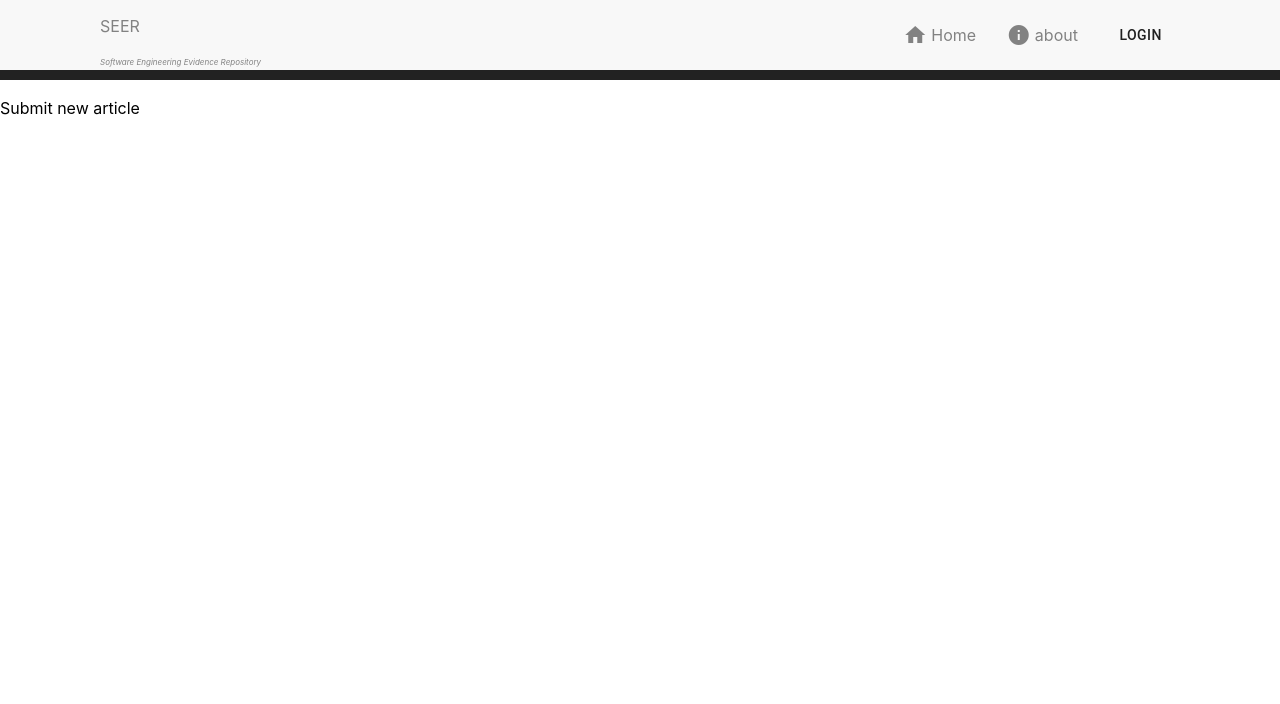
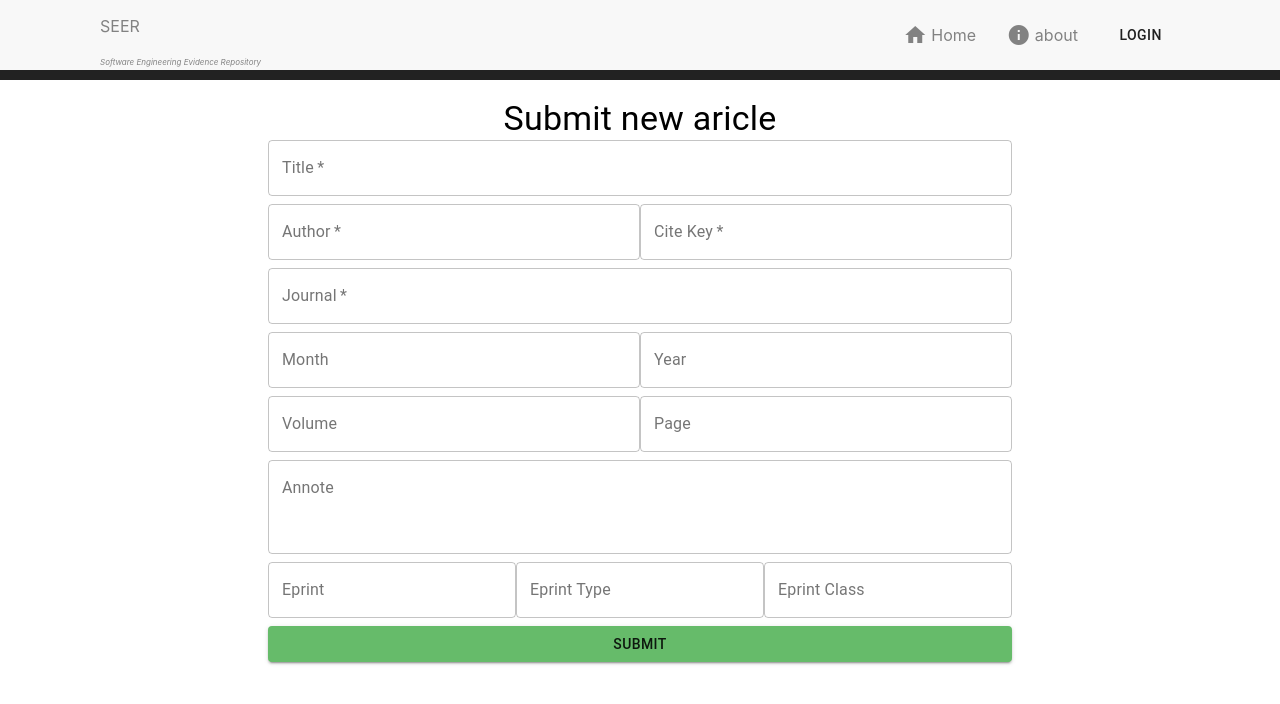
Before and after one commit to MinhPhu0304/Seer, a React (Create React App) app in the folder frontend/: page /submit in a window 1280 px wide. Shown: the top 704 px of the page. Built offline with nearby package versions, Linux system fonts and the light colour scheme.

Commit message:
Feature: add basic submit article form

```diff
--- /dev/null
+++ b/frontend/src/components/pages/submitArticle/index.css
@@ -0,0 +1,13 @@
+.submit_article__container {
+  display: grid;
+  justify-content: center;
+  grid-gap: 8px;
+}
+
+.fill__Column > * {
+  width: 50%;
+}
+
+.fill__Column3 > * {
+  width: 100% / 3;
+}
--- a/frontend/src/components/pages/submitArticle/index.jsx
+++ b/frontend/src/components/pages/submitArticle/index.jsx
@@ -1,9 +1,120 @@
 import React from 'react'
+import { Formik, Form } from 'formik'
+import { Typography, TextField, Button } from '@material-ui/core'
+
+import './index.css';
 
 export function SubmitArticle() {
   return (
     <div>
-      Submit new article
+      <Typography variant="h4" align="center">Submit new aricle</Typography>
+      <SubmitArticleForm />
     </div>
   )
 }
+
+function SubmitArticleForm() {
+
+  const handleValidate = (values) => {
+
+  }
+
+  const handleFormikSubmit = async (value) => {
+
+  }
+  return (
+    <Formik initialValues={getInitialFormValue()}
+      onSubmit={handleFormikSubmit}
+      validate={handleValidate}>
+      {({ isSubmitting, values, handleChange }) => (
+        <Form className="submit_article__container">
+          <TextField label="Title"
+            variant="outlined"
+            onChange={handleChange}
+            name="title"
+            required value={values.title} />
+          <div className="fill__Column">
+            <TextField
+              label="Author"
+              name="author"
+              variant="outlined"
+              required
+              onChange={handleChange}
+              value={values.author} />
+            <TextField
+              label="Cite Key"
+              variant="outlined" name="citeKey"
+              required
+              onChange={handleChange}
+              value={values.citeKey} />
+          </div>
+          <TextField label="Journal"
+            variant="outlined" name="journal"
+            onChange={handleChange}
+            required
+            value={values.journal} />
+          <div className="fill__Column">
+            <TextField label="Month"
+              variant="outlined" name="month"
+              onChange={handleChange}
+              value={values.month} />
+            <TextField label="Year"
+              onChange={handleChange}
+              variant="outlined" name="year"
+              value={values.year} />
+          </div>
+          <div className="fill__Column">
+            <TextField label="Volume"
+              variant="outlined" name="volume"
+              onChange={handleChange}
+              value={values.volume} />
+            <TextField label="Page"
+              onChange={handleChange}
+              variant="outlined" name="page"
+              value={values.page} />
+          </div>
+          <TextField label="Annote"
+            variant="outlined"
+            name="annote"
+            onChange={handleChange}
+            rows={3} multiline={true} value={values.annote} />
+          <div className="fill__Column3">
+            <TextField label="Eprint"
+              variant="outlined"
+              onChange={handleChange}
+              name="eprint"
+              value={values.eprint} />
+            <TextField label="Eprint Type"
+              variant="outlined"
+              name="eprinttype"
+              onChange={handleChange} value={values.eprinttype} />
+            <TextField label="Eprint Class"
+              variant="outlined"
+              name="eprintclass" onChange={handleChange}
+              value={values.eprintclass} />
+          </div>
+          <Button type="submit" variant="contained" color="primary" disabled={isSubmitting}>
+            Submit
+          </Button>
+        </Form>)
+      }
+    </Formik>
+  )
+}
+
+function getInitialFormValue() {
+  return {
+    title: '',
+    author: '',
+    citeKey: '',
+    journal: '',
+    month: '',
+    year: '',
+    volume: '',
+    page: '',
+    annote: '',
+    eprint: '',
+    eprinttype: '',
+    eprintclass: '',
+  }
+}
```
